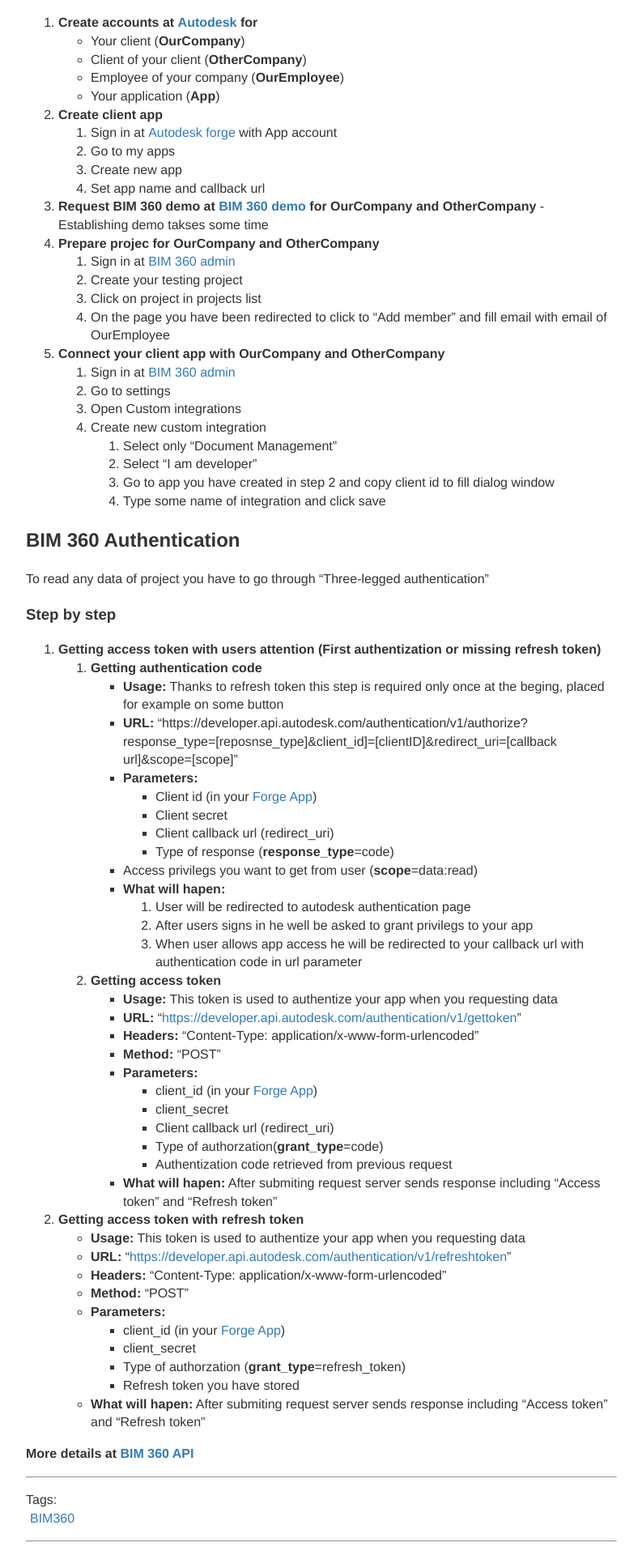
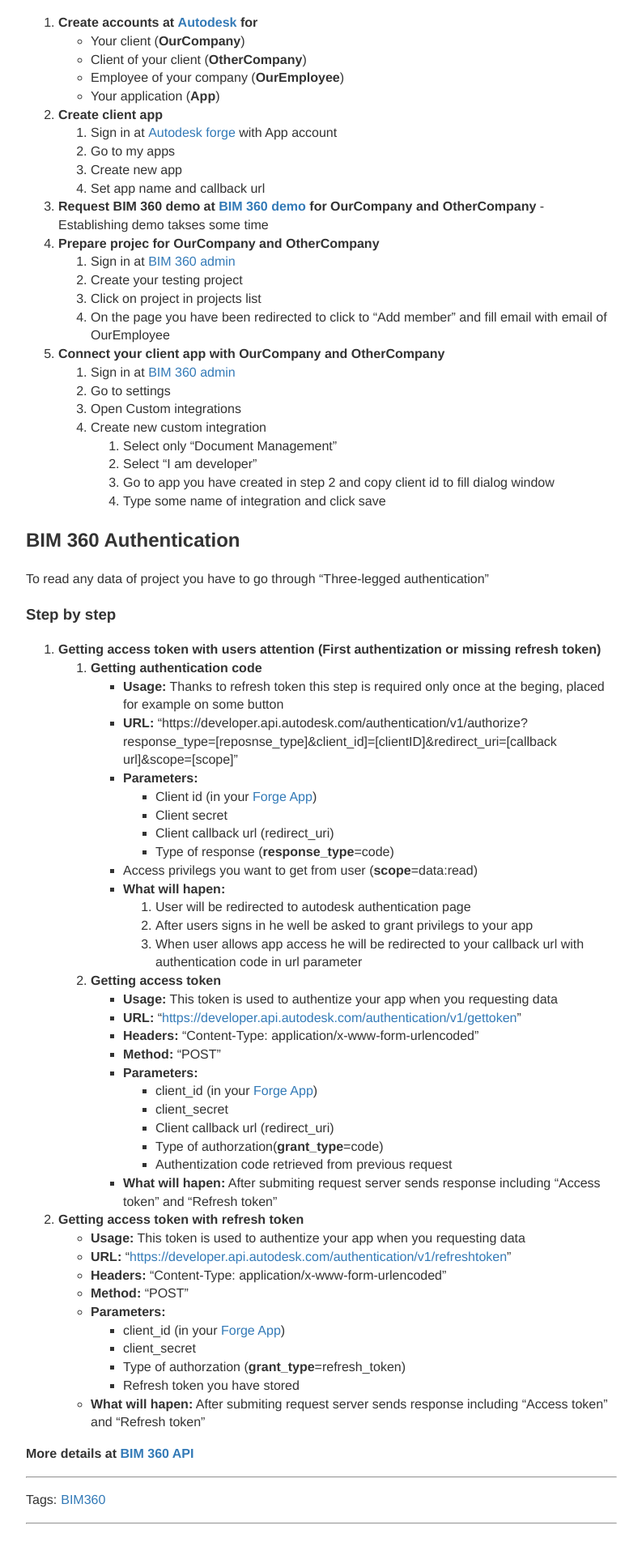
Before and after one commit to vdvorak/vitekdvorak.github.io, a Jekyll site: the page built from _posts/2021-04-03-bim360.md, in a window 1280 px wide. Shown: the part 1188-3108 px from the top of the page at 81% size, without its empty margins (53-846 px from the left). Built offline with Jekyll 4.4.1, drawn with Linux system fonts in a browser that asks for light colours; nearby versions of some CDN libraries; comment, search, counter and statistics services are not loaded; after the commit the page ends 3086 px from its top, so only the background shows below that.

Commit message:
Update main.css

```diff
--- a/assets/css/main.css
+++ b/assets/css/main.css
@@ -13,7 +13,7 @@
 
 }
 .ftags {
-  dispaly: flex;
+  display: flex;
   flex-direction: row;
 }
 img {
```
